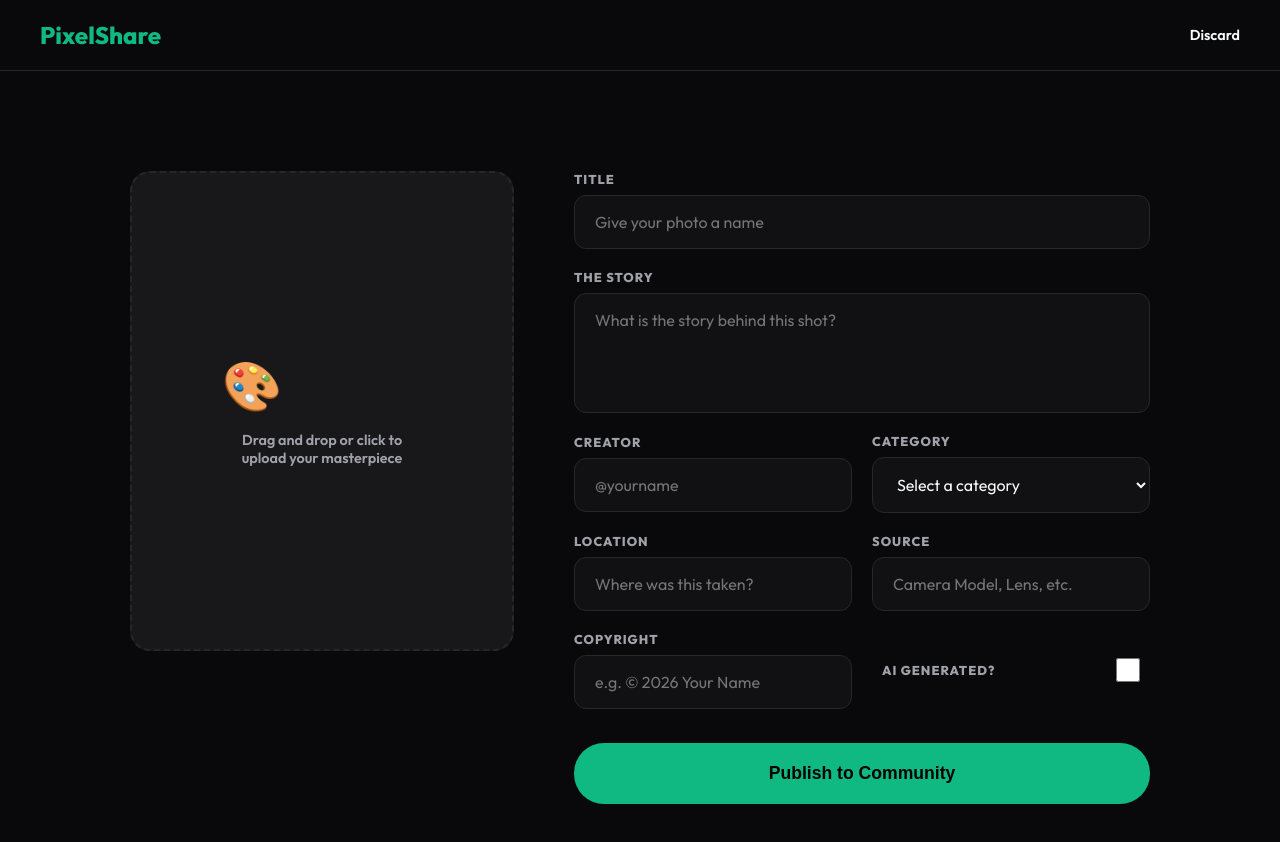
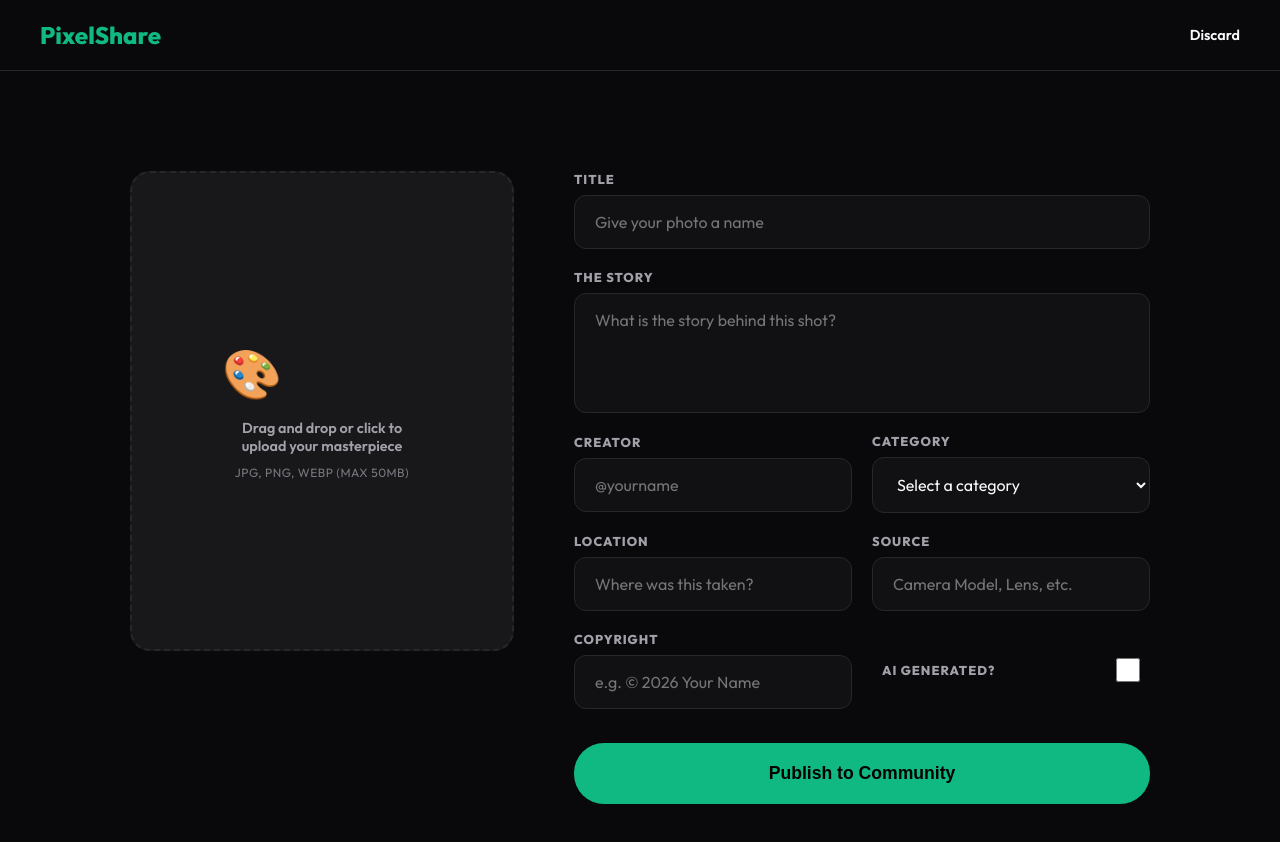
Before and after one commit to yasintha06/PixelShare, a website: page FrontEnd/upload.html in a window 1280 px wide. Drawn offline with Linux system fonts and the light colour scheme.

Commit message:
UI: Added file size and type helper text to upload dropzone

```diff
--- a/FrontEnd/upload.html
+++ b/FrontEnd/upload.html
@@ -52,6 +52,7 @@
 
         .upload-icon { font-size: 3rem; margin-bottom: 16px; }
         .upload-hint { color: var(--text-muted); font-weight: 600; text-align: center; max-width: 200px; font-size: 0.9rem; }
+        .upload-subhint { color: var(--text-muted); font-size: 0.75rem; margin-top: 10px; opacity: 0.7; text-align: center; font-weight: 500; text-transform: uppercase; letter-spacing: 0.5px; }
 
         .preview-img { width: 100%; height: 100%; object-fit: contain; border-radius: calc(var(--radius) - 2px); display: none; background: rgba(0,0,0,0.03); padding: 10px; }
 
@@ -103,6 +104,7 @@
                 <div id="uploadPlaceholder">
                     <div class="upload-icon">🎨</div>
                     <p class="upload-hint">Drag and drop or click to upload your masterpiece</p>
+                    <p class="upload-subhint">JPG, PNG, WEBP (Max 50MB)</p>
                 </div>
             </div>
         </div>
```
